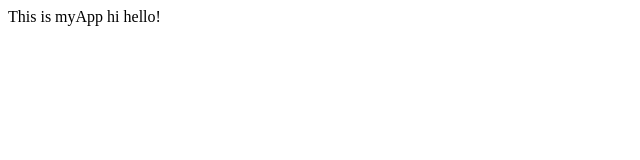
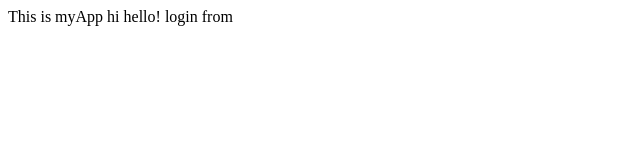
Before and after one commit to heiditalaat/myApp, a plain HTML site: page index.html in a window 1280 px wide. Shown: the full height of the page, 0-640 px from the left. Drawn offline with Linux system fonts and the light colour scheme.

Commit message:
login form

```diff
--- /dev/null
+++ b/dir2/app2.js
@@ -0,0 +1 @@
+console.log(123);
--- a/index.html
+++ b/index.html
@@ -4,5 +4,6 @@
 </head>
 <body>
     This is myApp hi hello!
+    login from
 </body>
 </html>
```
Also changed, not shown: login.html (added, +1 -0 lines).
